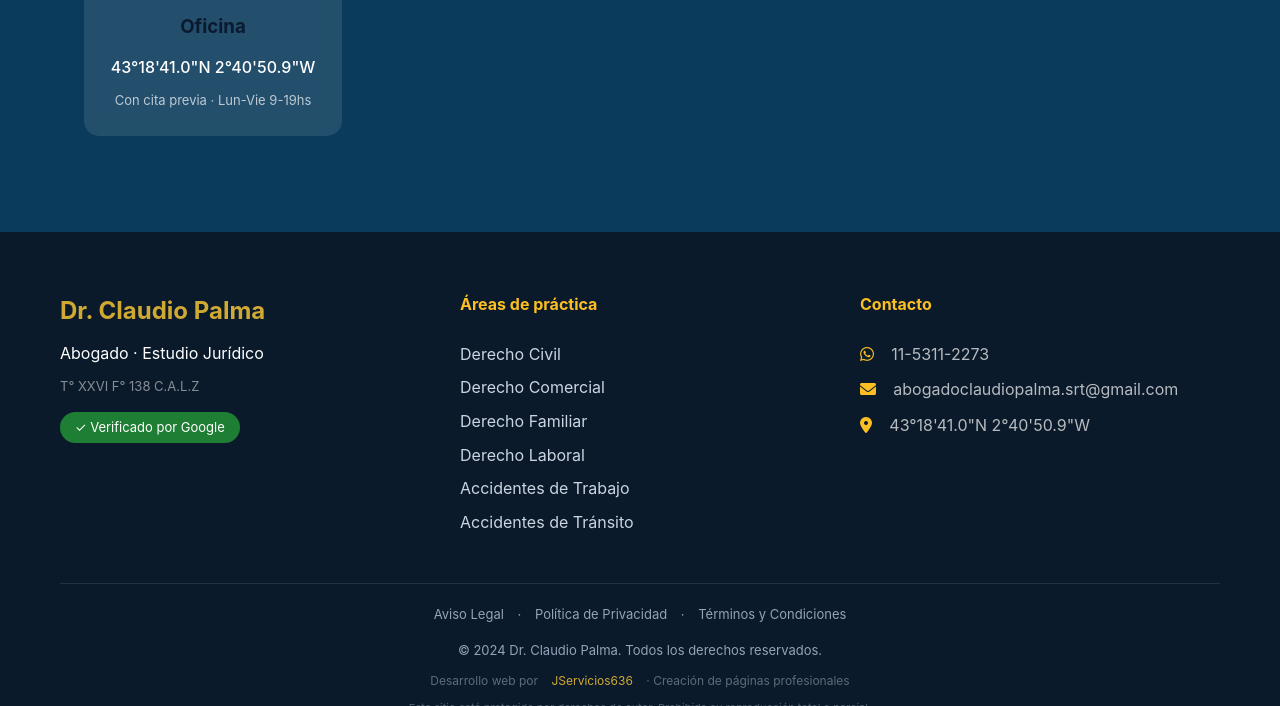
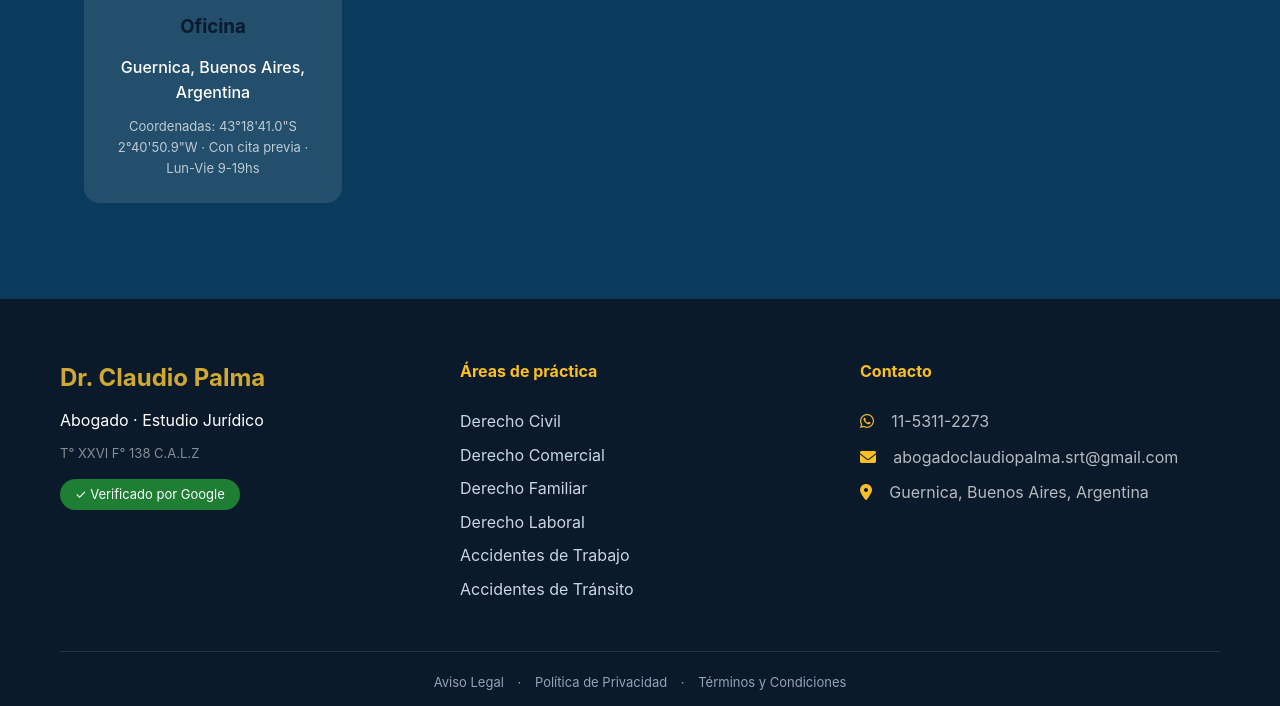
Before and after one commit to tintin40498/Claudio-palma-abogado, a plain HTML site: page index.html in a window 1280 px wide. Shown: the part 4475-5181 px from the top of the page. Drawn offline with Linux system fonts and the light colour scheme.

Commit message:
Update index.html

```diff
--- a/index.html
+++ b/index.html
@@ -81,7 +81,7 @@ footer{background:#0a1a2a;color:#fff;padding:60px 0 20px}
 <section class="stats"><div class="container"><div class="stats-grid"><div><div class="stat-number">650+</div><p>Casos exitosos</p></div><div><div class="stat-number">15+</div><p>Años de experiencia</p></div><div><div class="stat-number">100%</div><p>Dedicación exclusiva</p></div></div></div></section>
 <section id="sobre-mi" class="sobre-mi"><div class="container"><h2 class="section-title">Sobre mí</h2><p>Titular del Estudio Jurídico, especializado en derecho laboral, civil y de familia. Con más de 15 años de trayectoria, mi compromiso es brindar un servicio personalizado, ético y eficiente.</p></div></section>
 <section id="casos"><div class="container"><h2 class="section-title">Casos de éxito</h2><div class="casos-grid"><div class="caso-card"><div class="caso-img"><img src="https://images.unsplash.com/photo-1589829545856-d10d557cf95f?ixlib=rb-1.2.1&auto=format&fit=crop&w=500&q=80"><span class="caso-badge">Laboral</span></div><div class="caso-content"><h3>Indemnización por despido</h3><p>Cliente despedido sin causa después de 8 años de trabajo.</p><div class="caso-resultado"><strong>Resultado:</strong> Indemnización completa más intereses</div></div></div><div class="caso-card"><div class="caso-img"><img src="https://images.unsplash.com/photo-1450101499163-c8848c66ca85?ixlib=rb-1.2.1&auto=format&fit=crop&w=500&q=80"><span class="caso-badge">Tránsito</span></div><div class="caso-content"><h3>Accidente de tránsito</h3><p>Lesiones graves por choque, cobertura de seguro rechazada.</p><div class="caso-resultado"><strong>Resultado:</strong> Cobertura total de gastos médicos</div></div></div></div></div></section>
-<section id="contacto" class="contacto"><div class="container"><h2 class="section-title" style="color:#fff">Contacto</h2><div class="contacto-grid"><div class="contacto-info"><div class="contacto-card"><i class="fab fa-whatsapp"></i><h3>WhatsApp</h3><a href="https://wa.me/5491153112273" class="contacto-link">11-5311-2273</a><p class="contacto-desc">Respuesta rápida</p></div><div class="contacto-card"><i class="fas fa-envelope"></i><h3>Email</h3><a href="mailto:abogadoclaudiopalma.srt@gmail.com" class="contacto-link">abogadoclaudiopalma.srt@gmail.com</a></div><div class="contacto-card"><i class="fas fa-map-marker-alt"></i><h3>Oficina</h3><p class="contacto-link">43°18'41.0"N 2°40'50.9"W</p><p class="contacto-desc">Con cita previa · Lun-Vie 9-19hs</p></div></div><div class="contacto-mapa"><iframe src="https://www.google.com/maps/embed?pb=!1m18!1m12!1m3!1d2897.3456789012345!2d-2.6805556!3d43.3113889!2m3!1f0!2f0!3f0!3m2!1i1024!2i768!4f13.1!3m3!1m2!1s0x0%3A0x0!2zNDPCsDE4JzQxLjAiTiAywrA0MCc1MC45Ilc!5e0!3m2!1ses!2sar!4v1620000000000!5m2!1ses!2sar" width="100%" height="250" style="border:0;" allowfullscreen="" loading="lazy"></iframe></div></div></div></section>
-<footer><div class="container"><div class="footer-content"><div class="footer-brand"><h3>Dr. Claudio Palma</h3><p>Abogado · Estudio Jurídico</p><p class="footer-matricula">T° XXVI F° 138 C.A.L.Z</p><div class="google-badge">✓ Verificado por Google</div></div><div class="footer-areas"><h4>Áreas de práctica</h4><ul><li>Derecho Civil</li><li>Derecho Comercial</li><li>Derecho Familiar</li><li>Derecho Laboral</li><li>Accidentes de Trabajo</li><li>Accidentes de Tránsito</li></ul></div><div class="footer-contact"><h4>Contacto</h4><p><i class="fab fa-whatsapp"></i> 11-5311-2273</p><p><i class="fas fa-envelope"></i> abogadoclaudiopalma.srt@gmail.com</p><p><i class="fas fa-map-marker-alt"></i> 43°18'41.0"N 2°40'50.9"W</p></div></div><div class="legal-footer"><a href="/aviso-legal.html">Aviso Legal</a> · <a href="/politica-privacidad.html">Política de Privacidad</a> · <a href="/terminos.html">Términos y Condiciones</a><p style="margin-top:15px">© 2024 Dr. Claudio Palma. Todos los derechos reservados.</p><p class="creator">Desarrollo web por <a href="mailto:jservicios636@gmail.com">JServicios636</a> · Creación de páginas profesionales</p><p style="font-size:11px;margin-top:10px;opacity:.5">Este sitio está protegido por derechos de autor. Prohibida su reproducción total o parcial.</p></div></div></footer>
+<section id="contacto" class="contacto"><div class="container"><h2 class="section-title" style="color:#fff">Contacto</h2><div class="contacto-grid"><div class="contacto-info"><div class="contacto-card"><i class="fab fa-whatsapp"></i><h3>WhatsApp</h3><a href="https://wa.me/5491153112273" class="contacto-link">11-5311-2273</a><p class="contacto-desc">Respuesta rápida</p></div><div class="contacto-card"><i class="fas fa-envelope"></i><h3>Email</h3><a href="mailto:abogadoclaudiopalma.srt@gmail.com" class="contacto-link">abogadoclaudiopalma.srt@gmail.com</a></div><div class="contacto-card"><i class="fas fa-map-marker-alt"></i><h3>Oficina</h3><p class="contacto-link">Guernica, Buenos Aires, Argentina</p><p class="contacto-desc">Coordenadas: 43°18'41.0"S 2°40'50.9"W · Con cita previa · Lun-Vie 9-19hs</p></div></div><div class="contacto-mapa"><iframe src="https://www.google.com/maps/embed?pb=!1m18!1m12!1m3!1d26240.123456789!2d-58.38375908477037!3d-34.60373888045943!2m3!1f0!2f0!3f0!3m2!1i1024!2i768!4f13.1!3m3!1m2!1s0x95bccacf0f8c7f6d%3A0x2b1d5e8c0b8b9c0f!2sGuernica%2C%20Provincia%20de%20Buenos%20Aires!5e0!3m2!1ses!2sar!4v1620000000000!5m2!1ses!2sar" width="100%" height="250" style="border:0;" allowfullscreen="" loading="lazy"></iframe></div></div></div></section>
+<footer><div class="container"><div class="footer-content"><div class="footer-brand"><h3>Dr. Claudio Palma</h3><p>Abogado · Estudio Jurídico</p><p class="footer-matricula">T° XXVI F° 138 C.A.L.Z</p><div class="google-badge">✓ Verificado por Google</div></div><div class="footer-areas"><h4>Áreas de práctica</h4><ul><li>Derecho Civil</li><li>Derecho Comercial</li><li>Derecho Familiar</li><li>Derecho Laboral</li><li>Accidentes de Trabajo</li><li>Accidentes de Tránsito</li></ul></div><div class="footer-contact"><h4>Contacto</h4><p><i class="fab fa-whatsapp"></i> 11-5311-2273</p><p><i class="fas fa-envelope"></i> abogadoclaudiopalma.srt@gmail.com</p><p><i class="fas fa-map-marker-alt"></i> Guernica, Buenos Aires, Argentina</p></div></div><div class="legal-footer"><a href="/aviso-legal.html">Aviso Legal</a> · <a href="/politica-privacidad.html">Política de Privacidad</a> · <a href="/terminos.html">Términos y Condiciones</a><p style="margin-top:15px">© 2024 Dr. Claudio Palma. Todos los derechos reservados.</p><p class="creator">Desarrollo web por <a href="mailto:jservicios636@gmail.com">JServicios636</a> · Creación de páginas profesionales</p><p style="font-size:11px;margin-top:10px;opacity:.5">Este sitio está protegido por derechos de autor. Prohibida su reproducción total o parcial.</p></div></div></footer>
 </body>
-                                                                                                                                                                                                                                                                                                                                                                                                                                                                                                        </html>
+</html>
```
